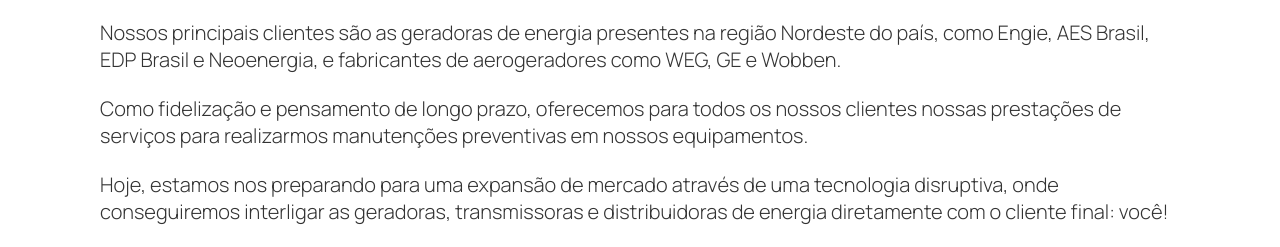
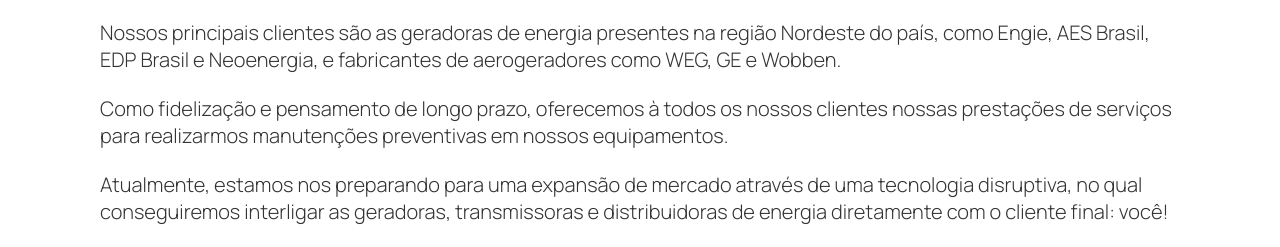
Before and after one commit to eujoaolima/Airlink, a plain HTML site: page index.html in a window 1280 px wide. Shown: the part 985-1232 px from the top of the page. Drawn offline with Linux system fonts and the light colour scheme.

Commit message:
Update index.html

```diff
--- a/index.html
+++ b/index.html
@@ -52,12 +52,12 @@
                 como Engie, AES Brasil, EDP Brasil e Neoenergia, e fabricantes de aerogeradores como WEG, GE e Wobben.
             </p>
             <br>
-            <p>Como fidelização e pensamento de longo prazo, oferecemos para todos os nossos clientes nossas prestações
+            <p>Como fidelização e pensamento de longo prazo, oferecemos à todos os nossos clientes nossas prestações
                 de serviços para realizarmos manutenções preventivas em nossos equipamentos.
             </p>
             <br>
-            <p>Hoje, estamos nos preparando para uma expansão de mercado através de uma tecnologia disruptiva,
-                onde conseguiremos interligar as geradoras, transmissoras e distribuidoras de energia
+            <p>Atualmente, estamos nos preparando para uma expansão de mercado através de uma tecnologia disruptiva,
+                no qual conseguiremos interligar as geradoras, transmissoras e distribuidoras de energia
                 diretamente com o cliente final: você!
             </p>
             <div class="scroll" data-menu="suave">
```
